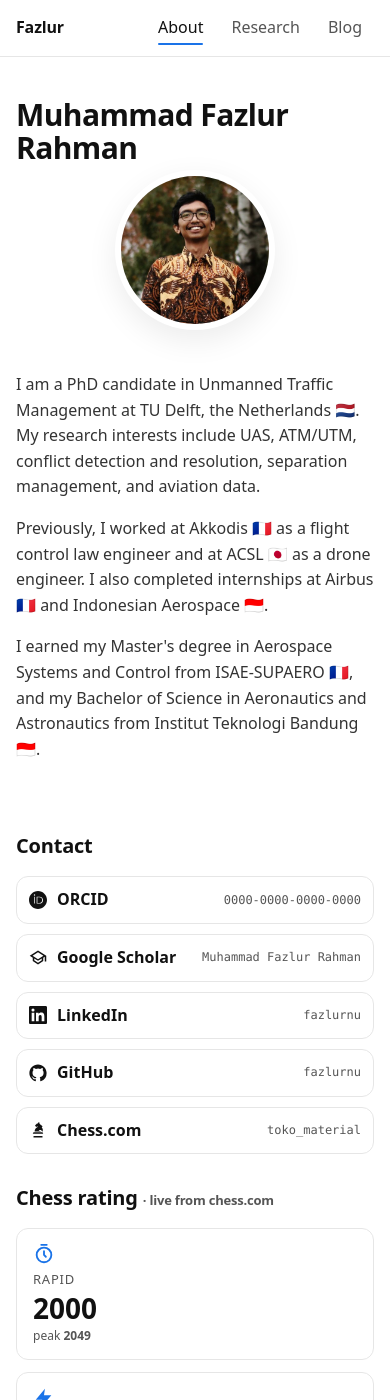
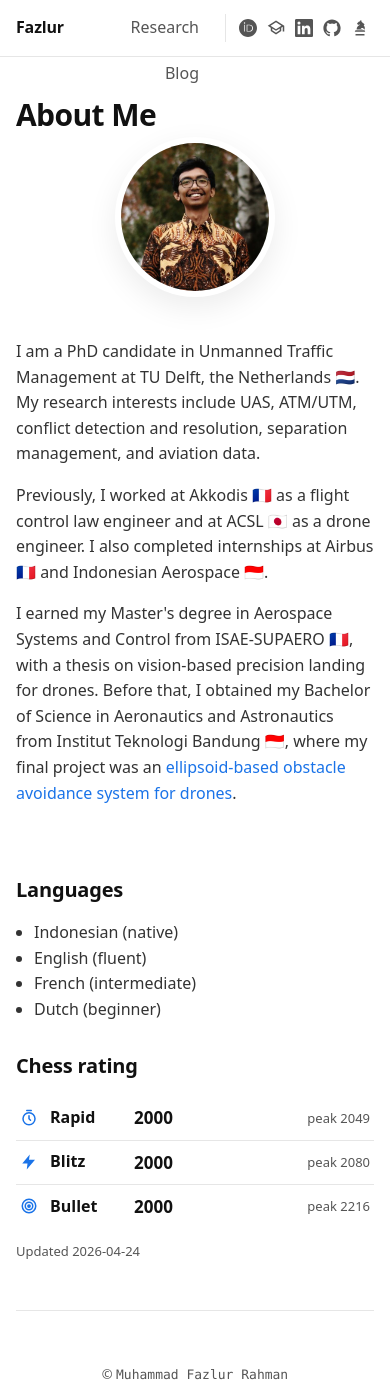
Before and after one commit to fazlurnu/fazlurnu.github.io, a Jekyll site: the page built from index.html, in a window 390 px wide and 1400 px high. Built offline with Jekyll 4.4.1, drawn with Linux system fonts in a browser that asks for light colours; some of the changed text lies outside the part shown.

Commit message:
update all again:

```diff
--- a/_includes/icon.html
+++ b/_includes/icon.html
@@ -18,4 +18,6 @@
 <svg class="icon" viewBox="0 0 24 24" aria-hidden="true" fill="none" stroke="currentColor" stroke-width="2"><circle cx="12" cy="12" r="9"/><circle cx="12" cy="12" r="5"/><circle cx="12" cy="12" r="1.5" fill="currentColor"/></svg>
 {%- when 'email' -%}
 <svg class="icon" viewBox="0 0 24 24" aria-hidden="true" fill="none" stroke="currentColor" stroke-width="2" stroke-linecap="round" stroke-linejoin="round"><rect x="3" y="5" width="18" height="14" rx="2"/><path d="m3 7 9 6 9-6"/></svg>
+{%- when 'trophy' -%}
+<svg class="icon" viewBox="0 0 24 24" aria-hidden="true" fill="none" stroke="currentColor" stroke-width="2" stroke-linecap="round" stroke-linejoin="round"><path d="M6 9H4.5a2.5 2.5 0 0 1 0-5H6"/><path d="M18 9h1.5a2.5 2.5 0 0 0 0-5H18"/><path d="M4 22h16"/><path d="M10 14.66V17c0 .55-.47.98-.97 1.21C7.85 18.75 7 20.24 7 22"/><path d="M14 14.66V17c0 .55.47.98.97 1.21C16.15 18.75 17 20.24 17 22"/><path d="M18 2H6v7a6 6 0 0 0 12 0V2Z"/></svg>
 {%- endcase -%}
--- a/_layouts/default.html
+++ b/_layouts/default.html
@@ -14,11 +14,20 @@
 <nav class="nav">
   <div class="wrap">
     <a href="{{ '/' | relative_url }}" class="brand">Fazlur</a>
-    <div class="links">
-      {% assign nav_path = page.url | split: '/' | compact | first %}
-      <a href="{{ '/' | relative_url }}" {% if page.url == '/' %}class="active"{% endif %}>About</a>
-      <a href="{{ '/research/' | relative_url }}" {% if nav_path == 'research' %}class="active"{% endif %}>Research</a>
-      <a href="{{ '/blog/' | relative_url }}" {% if nav_path == 'blog' %}class="active"{% endif %}>Blog</a>
+    <div class="nav-right">
+      <div class="links">
+        {% assign nav_path = page.url | split: '/' | compact | first %}
+        <a href="{{ '/' | relative_url }}" {% if page.url == '/' %}class="active"{% endif %}>About</a>
+        <a href="{{ '/research/' | relative_url }}" {% if nav_path == 'research' %}class="active"{% endif %}>Research</a>
+        <a href="{{ '/blog/' | relative_url }}" {% if nav_path == 'blog' %}class="active"{% endif %}>Blog</a>
+      </div>
+      <div class="social">
+        {% for s in site.data.social %}
+          <a href="{{ s.url }}" target="_blank" rel="noreferrer" title="{{ s.name }} · {{ s.handle }}" aria-label="{{ s.name }}">
+            {% include icon.html name=s.icon %}
+          </a>
+        {% endfor %}
+      </div>
     </div>
   </div>
 </nav>
@@ -47,6 +57,58 @@
       });
     }
   });
+
+  // Blog tag filter
+  (() => {
+    const filter = document.querySelector('.tag-filter');
+    const list = document.querySelector('.post-list');
+    if (!filter || !list) return;
+    const items = list.querySelectorAll('li');
+    filter.addEventListener('click', (e) => {
+      const btn = e.target.closest('.tag-chip');
+      if (!btn) return;
+      const tag = btn.dataset.tag;
+      filter.querySelectorAll('.tag-chip').forEach(b => b.classList.toggle('is-active', b === btn));
+      items.forEach(li => {
+        const tags = (li.dataset.tags || '').split(' ').filter(Boolean);
+        const show = tag === '*' || tags.includes(tag);
+        li.classList.toggle('is-hidden', !show);
+      });
+    });
+  })();
+
+  // Live chess.com ratings (fetches on every page load, falls back to YAML)
+  (async () => {
+    const root = document.querySelector('[data-chess-user]');
+    if (!root) return;
+    const user = root.getAttribute('data-chess-user');
+    try {
+      const res = await fetch(`https://api.chess.com/pub/player/${user}/stats`, { cache: 'no-store' });
+      if (!res.ok) return;
+      const s = await res.json();
+      const modes = { rapid: s.chess_rapid, blitz: s.chess_blitz, bullet: s.chess_bullet };
+      for (const [m, d] of Object.entries(modes)) {
+        if (!d) continue;
+        const li = root.querySelector(`[data-mode="${m}"]`);
+        if (!li) continue;
+        const cur  = d.last && d.last.rating;
+        const best = d.best && d.best.rating;
+        const curEl  = li.querySelector('.chess-current');
+        const bestEl = li.querySelector('.chess-best');
+        if (cur  && curEl)  curEl.textContent  = cur;
+        if (best && bestEl) bestEl.textContent = `peak ${best}`;
+      }
+      const updated = root.querySelector('.chess-updated');
+      if (updated) {
+        const now = new Date();
+        const hh = String(now.getHours()).padStart(2, '0');
+        const mm = String(now.getMinutes()).padStart(2, '0');
+        updated.textContent = `Updated just now · ${now.toISOString().slice(0,10)} ${hh}:${mm}`;
+      }
+    } catch (_) {
+      // network / CORS / chess.com down → YAML fallback stays visible
+    }
+  })();
 </script>
 
 </body>
--- a/index.html
+++ b/index.html
@@ -5,7 +5,7 @@ title: About
 
 <header class="wrap">
   <section id="top" class="hero">
-    <h1>Muhammad Fazlur Rahman</h1>
+    <h1>About Me</h1>
 
     <div class="about">
       <div class="about-text">
@@ -23,8 +23,10 @@ title: About
 
         <p class="note">
           I earned my Master's degree in Aerospace Systems and Control from
-          ISAE-SUPAERO 🇫🇷, and my Bachelor of Science in Aeronautics and Astronautics
-          from Institut Teknologi Bandung 🇮🇩.
+          ISAE-SUPAERO 🇫🇷, with a thesis on vision-based precision landing for drones.
+          Before that, I obtained my Bachelor of Science in Aeronautics and Astronautics
+          from Institut Teknologi Bandung 🇮🇩, where my final project was an
+          <a href="https://www.youtube.com/watch?v=JQ612zsfXTM" target="_blank" rel="noreferrer">ellipsoid-based obstacle avoidance system for drones</a>.
         </p>
       </div>
 
@@ -37,56 +39,6 @@ title: About
 
 <main class="wrap">
 
-  <!-- CONTACT -->
-  <section id="contact">
-    <h2>Contact</h2>
-    <ul class="contact-list">
-      {% for s in site.data.social %}
-        <li>
-          <a href="{{ s.url }}" target="_blank" rel="noreferrer">
-            {% include icon.html name=s.icon %}
-            <span class="contact-name">{{ s.name }}</span>
-            <span class="contact-handle">{{ s.handle }}</span>
-          </a>
-        </li>
-      {% endfor %}
-    </ul>
-  </section>
-
-  <!-- CHESS RATING WIDGET -->
-  <section id="chess">
-    <h2>Chess rating <span class="muted small">· live from chess.com</span></h2>
-    <div class="chess-grid">
-      {% assign modes = "rapid,blitz,bullet" | split: "," %}
-      {% for m in modes %}
-        {% assign data = site.data.chess[m] %}
-        <a class="chess-card" href="https://www.chess.com/stats/{{ m }}/toko_material" target="_blank" rel="noreferrer">
-          {% include icon.html name=m %}
-          <div class="chess-mode">{{ m | capitalize }}</div>
-          <div class="chess-current">{{ data.current | default: "—" }}</div>
-          <div class="chess-best">peak <strong>{{ data.best | default: "—" }}</strong></div>
-        </a>
-      {% endfor %}
-    </div>
-    <p class="muted small">Updated {{ site.data.chess.updated }} · refreshed weekly</p>
-  </section>
-
-  <!-- AWARDS -->
-  <section id="awards">
-    <h2>Awards</h2>
-    <ul class="awards-list">
-      {% for a in site.data.awards %}
-        <li>
-          <span class="date mono">{{ a.year }}</span>
-          <span class="text">
-            {% if a.url %}<a href="{{ a.url }}" target="_blank" rel="noreferrer">{{ a.title }}</a>{% else %}{{ a.title }}{% endif %}
-            {% if a.detail %}<span class="muted">· {{ a.detail }}</span>{% endif %}
-          </span>
-        </li>
-      {% endfor %}
-    </ul>
-  </section>
-
   <!-- LANGUAGES -->
   <section id="languages">
     <h2>Languages</h2>
@@ -98,7 +50,27 @@ title: About
     </ul>
   </section>
 
+  <!-- CHESS RATING -->
+  <section id="chess" data-chess-user="toko_material">
+    <h2>Chess rating</h2>
+    <ul class="chess-list">
+      {% assign modes = "rapid,blitz,bullet" | split: "," %}
+      {% for m in modes %}
+        {% assign data = site.data.chess[m] %}
+        <li data-mode="{{ m }}">
+          <a href="https://www.chess.com/member/toko_material/stats/{{ m }}" target="_blank" rel="noreferrer">
+            {% include icon.html name=m %}
+            <span class="chess-mode">{{ m | capitalize }}</span>
+            <span class="chess-current">{{ data.current | default: "—" }}</span>
+            <span class="chess-best">peak {{ data.best | default: "—" }}</span>
+          </a>
+        </li>
+      {% endfor %}
+    </ul>
+    <p class="muted small"><span class="chess-updated">Updated {{ site.data.chess.updated }}</span></p>
+  </section>
+
   <footer class="footer">
-    <p>© <span class="mono">Muhammad Fazlur Rahman</span> · No template, just vibe coding</p>
+    <p>© <span class="mono">Muhammad Fazlur Rahman</span></p>
   </footer>
 </main>
--- a/style.css
+++ b/style.css
@@ -58,6 +58,45 @@ a:hover{ text-decoration: underline; text-underline-offset: 3px; }
   align-items: center;
   justify-content: space-between;
   height: 64px;
+}
+
+.nav-right{
+  display: flex;
+  align-items: center;
+  gap: 14px;
+}
+
+.social{
+  display: flex;
+  align-items: center;
+  gap: 2px;
+  padding-left: 12px;
+  border-left: 1px solid var(--line);
+}
+.social a{
+  display: inline-flex;
+  align-items: center;
+  justify-content: center;
+  width: 32px;
+  height: 32px;
+  border-radius: 8px;
+  color: var(--muted);
+  transition: color .15s var(--ease), background .15s var(--ease), transform .15s var(--ease);
+}
+.social a:hover{
+  color: var(--accent);
+  background: var(--accent-soft);
+  text-decoration: none;
+  transform: translateY(-1px);
+}
+.social .icon{ width: 18px; height: 18px; }
+
+@media (max-width: 640px){
+  .social{
+    padding-left: 8px;
+    gap: 0;
+  }
+  .social a{ width: 28px; height: 28px; }
 }
 
 .brand{
@@ -189,11 +228,11 @@ h3{
 }
 .activities .text{ line-height: 1.5; }
 
-/* scrollable activities container */
-.activities-scroll{
+/* scrollable container (activities + side-research) */
+.activities-scroll,
+.fun-scroll{
   max-height: 420px;
   overflow-y: auto;
-  padding-right: 8px;
   border: 1px solid var(--line);
   border-radius: var(--radius);
   padding: 8px 14px;
@@ -201,12 +240,15 @@ h3{
   scrollbar-width: thin;
   scrollbar-color: var(--line-strong) transparent;
 }
-.activities-scroll::-webkit-scrollbar{ width: 8px; }
-.activities-scroll::-webkit-scrollbar-thumb{
+.activities-scroll::-webkit-scrollbar,
+.fun-scroll::-webkit-scrollbar{ width: 8px; }
+.activities-scroll::-webkit-scrollbar-thumb,
+.fun-scroll::-webkit-scrollbar-thumb{
   background: var(--line-strong);
   border-radius: 8px;
 }
-.activities-scroll::-webkit-scrollbar-thumb:hover{ background: #aaa; }
+.activities-scroll::-webkit-scrollbar-thumb:hover,
+.fun-scroll::-webkit-scrollbar-thumb:hover{ background: #aaa; }
 
 /* ---------- publications ---------- */
 .pub-list{
@@ -263,35 +305,98 @@ h3{
   color: var(--muted);
 }
 
-/* ---------- blog ---------- */
+/* ---------- blog (single-line rows) ---------- */
+.tag-filter{
+  display: flex;
+  flex-wrap: wrap;
+  gap: 6px;
+  margin: 0 0 18px;
+}
+.tag-chip{
+  font: inherit;
+  font-size: 12px;
+  line-height: 1;
+  padding: 6px 10px;
+  border-radius: 999px;
+  border: 1px solid var(--line);
+  background: #fff;
+  color: var(--text);
+  cursor: pointer;
+  transition: background .15s var(--ease), border-color .15s var(--ease), color .15s var(--ease);
+}
+.tag-chip:hover{ border-color: var(--accent); color: var(--accent); }
+.tag-chip.is-active{
+  background: var(--accent);
+  border-color: var(--accent);
+  color: #fff;
+}
+.tag-chip .count{
+  opacity: .65;
+  margin-left: 4px;
+  font-family: ui-monospace, SFMono-Regular, Menlo, Monaco, Consolas, monospace;
+}
+
 .post-list{
   list-style: none;
   padding: 0;
   margin: 0;
 }
 .post-list li{
-  padding: 18px 0;
+  display: flex;
+  align-items: baseline;
+  gap: 14px;
+  padding: 10px 0;
   border-top: 1px solid var(--line);
   transition: padding-left .2s var(--ease);
 }
 .post-list li:first-child{ border-top: none; }
 .post-list li:hover{ padding-left: 6px; }
-.post-list .title{
-  font-size: 18px;
-  font-weight: 600;
-  display: block;
-  margin-bottom: 4px;
-}
-.post-list .title a{ color: var(--text); }
-.post-list .title a:hover{ color: var(--accent); text-decoration: none; }
-.post-list .meta{
+.post-list li.is-hidden{ display: none; }
+.post-list .date{
+  flex-shrink: 0;
   font-size: 13px;
   color: var(--muted);
   font-family: ui-monospace, SFMono-Regular, Menlo, Monaco, Consolas, monospace;
+  white-space: nowrap;
+  min-width: 92px;
 }
-.post-list .excerpt{
-  margin-top: 6px;
-  color: #333;
+.post-list .title{
+  flex: 1;
+  min-width: 0;
+  white-space: nowrap;
+  overflow: hidden;
+  text-overflow: ellipsis;
+  color: var(--text);
+  font-weight: 500;
+}
+.post-list .title:hover{ color: var(--accent); text-decoration: none; }
+.post-list .tags{
+  flex-shrink: 0;
+  display: flex;
+  gap: 4px;
+  flex-wrap: wrap;
+  justify-content: flex-end;
+}
+.post-list .tag{
+  font-size: 11px;
+  line-height: 1;
+  padding: 3px 7px;
+  border-radius: 999px;
+  background: #eef5ff;
+  color: #1d4ed8;
+  white-space: nowrap;
+}
+
+@media (max-width: 600px){
+  .post-list li{
+    flex-direction: column;
+    align-items: flex-start;
+    gap: 4px;
+    padding: 10px 0;
+  }
+  .post-list .date{ min-width: 0; }
+  .post-list .title{ white-space: normal; overflow: visible; text-overflow: clip; }
+  .post-list .tags{ justify-content: flex-start; }
 }
 
 /* ---------- single post ---------- */
@@ -400,53 +505,49 @@ h3{
   color: var(--muted);
 }
 
-/* ---------- chess widget ---------- */
-.chess-grid{
-  display: grid;
-  grid-template-columns: repeat(3, 1fr);
+/* ---------- chess list (3 lines) ---------- */
+.chess-list{
+  list-style: none;
+  padding: 0;
+  margin: 6px 0 0;
+}
+.chess-list li + li{
+  border-top: 1px solid var(--line);
+}
+.chess-list a{
+  display: flex;
+  align-items: center;
   gap: 12px;
-  margin-top: 6px;
+  padding: 8px 4px;
+  color: var(--text);
+  transition: color .15s var(--ease), background .15s var(--ease);
+  border-radius: 6px;
 }
-.chess-card{
-  display: flex;
-  flex-direction: column;
-  align-items: flex-start;
-  gap: 4px;
-  padding: 14px 16px;
-  border: 1px solid var(--line);
-  border-radius: var(--radius);
-  color: var(--text);
-  transition: border-color .2s var(--ease), transform .2s var(--ease), box-shadow .2s var(--ease);
+.chess-list a:hover{
+  text-decoration: none;
+  color: var(--accent);
+  background: var(--accent-soft);
 }
-.chess-card:hover{
-  text-decoration: none;
-  border-color: var(--accent);
-  transform: translateY(-2px);
-  box-shadow: 0 6px 16px rgba(26,115,232,.08);
+.chess-list .icon{
+  width: 18px;
+  height: 18px;
+  color: var(--accent);
+  flex-shrink: 0;
 }
-.chess-card .icon{
-  width: 22px;
-  height: 22px;
-  color: var(--accent);
+.chess-list .chess-mode{
+  min-width: 72px;
+  font-weight: 600;
 }
-.chess-mode{
+.chess-list .chess-current{
+  font-variant-numeric: tabular-nums;
+  font-weight: 700;
+  font-size: 17px;
+}
+.chess-list .chess-best{
+  margin-left: auto;
   font-size: 13px;
   color: var(--muted);
-  text-transform: uppercase;
-  letter-spacing: .06em;
-}
-.chess-current{
-  font-size: 28px;
-  font-weight: 700;
-  line-height: 1;
   font-variant-numeric: tabular-nums;
-}
-.chess-best{
-  font-size: 12px;
-  color: var(--muted);
-}
-@media (max-width: 600px){
-  .chess-grid{ grid-template-columns: 1fr; }
 }
 
 /* ---------- awards ---------- */
@@ -467,6 +568,16 @@ h3{
   font-size: 13px;
   color: var(--muted);
 }
+.trophy{
+  display: inline-flex;
+  vertical-align: -3px;
+  margin: 0 4px 0 2px;
+  color: #b8860b;   /* warm gold, stands out on the blue-tinted page */
+}
+.trophy .icon{
+  width: 16px;
+  height: 16px;
+}
 
 /* ---------- activity kind chip ---------- */
 .kind{
@@ -482,12 +593,15 @@ h3{
   background: #eee;
   vertical-align: 1px;
 }
-.kind-talk     { background: #e3f0ff; color: #1a5cb8; }
-.kind-paper    { background: #e7f6ea; color: #2a7a39; }
-.kind-workshop { background: #fdf1d6; color: #8a5a00; }
-.kind-service  { background: #f2e6fb; color: #6b2bb8; }
-.kind-award    { background: #ffe6ea; color: #b8264a; }
-.kind-milestone{ background: #eee; color: #333; }
+/* monochromatic blue scale, light → dark */
+.kind-talk          { background: #eef5ff; color: #1a4db8; }
+.kind-workshop      { background: #e3edff; color: #1d4ed8; }
+.kind-conference    { background: #d8e4ff; color: #1e40af; }
+.kind-service       { background: #c8d8fb; color: #1e3a8a; }
+.kind-project       { background: #b5c9f6; color: #162b66; }
+.kind-journal-paper { background: #9bb7ef; color: #0f2455; }
+.kind-award         { background: #1e40af; color: #ffffff; }
+.kind-milestone     { background: #edf1f7; color: #475569; }
 
 /* ---------- bibtex ---------- */
 .bibtex-row{
```
Also changed, not shown: other parts of _layouts/default.html (+2 -1 lines), Gemfile (added, +15 -0 lines), _data/activities.yml (+14 -10 lines), _data/fun.yml (deleted, +0 -14 lines), _data/side-research.yml (added, +42 -0 lines), blog.html (+32 -8 lines), research.html (+18 -7 lines), .github/workflows/update-chess.yml (deleted), 3 other files.
